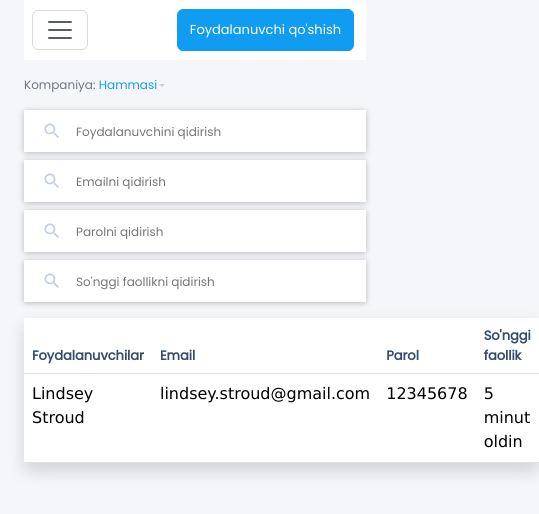
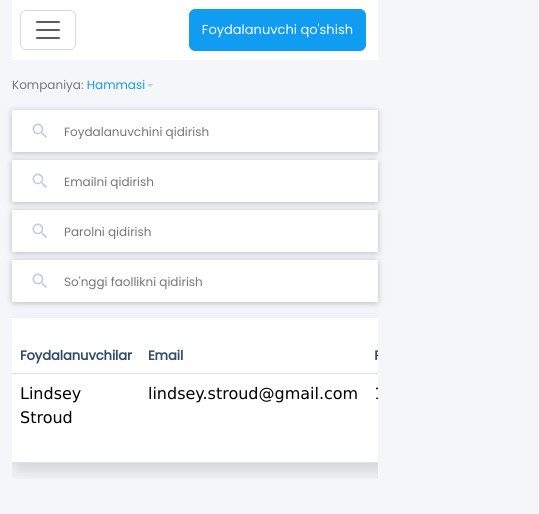
Before and after one commit to fayzullaev-developer/crm-front-dev, a Vue app: page / in a window 390 px wide. Shown: the top 514 px of the page, 539 px wide, since content can reach past the window. Built offline with nearby package versions, Linux system fonts and the light colour scheme.

Commit message:
Fixed bugs in small screen (sm)

```diff
--- a/src/App.vue
+++ b/src/App.vue
@@ -3,8 +3,8 @@
 </script>
 
 <template>
-    <div class="container-fluid p-0">
-        <div class="row g-0">
+    <div class="container-fluid g-sm-0">
+        <div class="row g-sm-0">
             <router-view />
         </div>
     </div>
--- a/src/pages/HomePage.vue
+++ b/src/pages/HomePage.vue
@@ -80,7 +80,7 @@ function toggleSidebar() {
         </div>
     </div>
 
-    <div class="col px-4">
+    <div class="col mx-sm-4 mx-auto">
         <!-- Add -->
         <div class="d-flex bg-white justify-content-end">
             <nav class="navbar navbar-expand-lg justify-content-between ms-2">
@@ -142,7 +142,8 @@ function toggleSidebar() {
         </div>
 
         <!-- Table -->
-        <table class="table mt-3 shadow">
+        <div class="table-responsive">
+            <table class="table mt-3 shadow">
             <thead>
             <tr>
                 <th scope="col">Foydalanuvchilar</th>
@@ -160,6 +161,8 @@ function toggleSidebar() {
             </tr>
             </tbody>
         </table>
+        </div>
+
     </div>
 </template>
 
```
